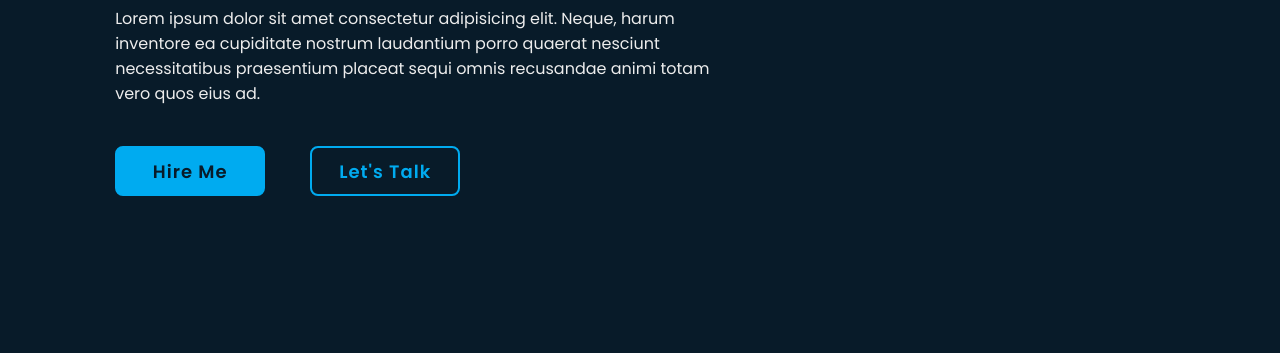
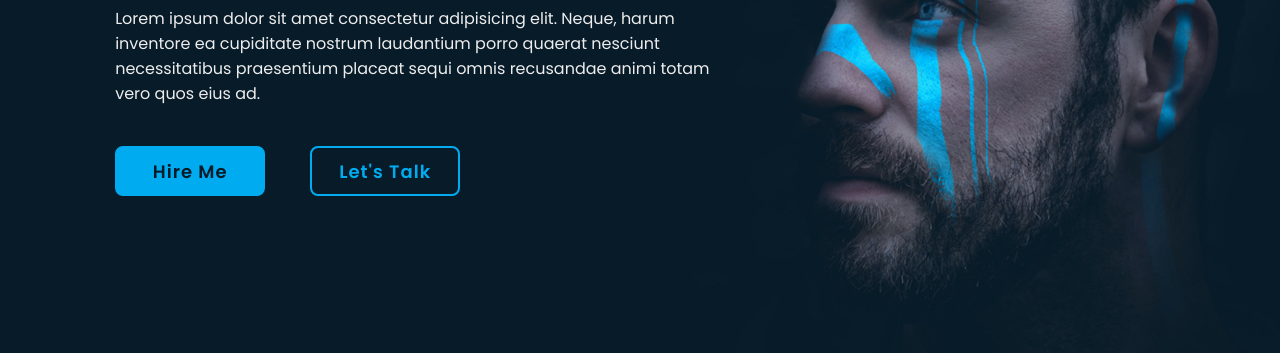
Before and after one commit to PalashHalder/mhmahamud, a plain HTML site: page index.html in a window 1280 px wide. Shown: the part 364-717 px from the top of the page. Drawn offline with nearby package versions, Linux system fonts and the light colour scheme; the site is published under a folder, as on GitHub Pages, so addresses that start at the root find nothing.

Commit message:
image url edied

```diff
--- a/css/style.css
+++ b/css/style.css
@@ -77,7 +77,7 @@
     display: flex;
     align-items: center;
     padding: 0 9%;
-    background: url(/images/home.jpg) no-repeat;
+    background: url(../images/home.jpg) no-repeat;
     background-size: cover;
     background-position: center;
   }
```
